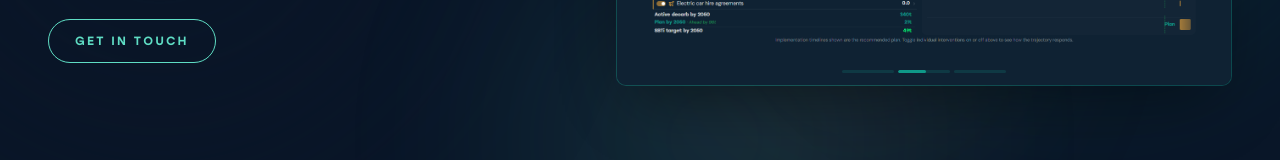
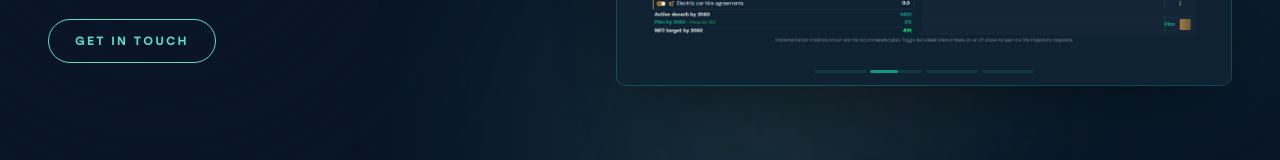
Before and after one commit to chrisscott06/nza-website, a React (Vite) app: page /nz-ai in a window 1280 px wide. Shown: the part 564-724 px from the top of the page. Built offline with nearby package versions, Linux system fonts and the light colour scheme.

Commit message:
NZ:AI: add the trajectory screen as the 4th cycle panel

```diff
--- a/src/data/products/nzaiConfig.ts
+++ b/src/data/products/nzaiConfig.ts
@@ -42,6 +42,12 @@ export const nzaiConfig: ProductPageConfig = {
         src: '/images/products/nzai/nzai-data-quality.png',
         shortLabel: 'Data quality',
         alt: 'NZ:AI data quality explainer with journey chart',
+      },
+      {
+        /* Real NZ:AI trajectory screen - bonus 4th panel. */
+        src: '/images/products/nzai/nzai-trajectory.png',
+        shortLabel: 'Trajectory',
+        alt: 'NZ:AI trajectory chart with milestones',
       },
     ],
   },
```
